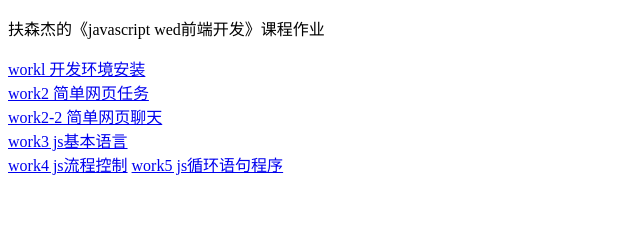
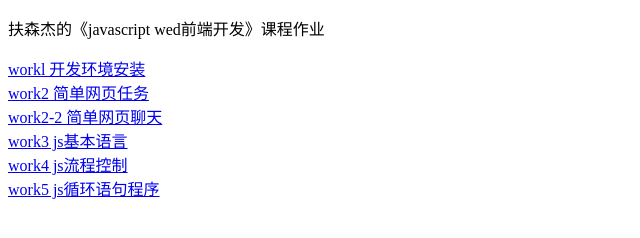
Before and after one commit to Funkse/jswork, a plain HTML site: page index.html in a window 1280 px wide. Shown: the whole page, without its empty margins (0-640 px from the left). Drawn offline with Linux system fonts and the light colour scheme.

Commit message:
index.html

```diff
--- a/index.html
+++ b/index.html
@@ -10,7 +10,7 @@
         <a href="work2/index.html">work2 简单网页任务</a><br>
         <a href="work2/index2.html">work2-2 简单网页聊天</a><br>
         <a href="work3/index.html">work3 js基本语言</a><br>
-        <a href="work4/index.html">work4 js流程控制</a>
-        <a href="work5/index.html">work5 js循环语句程序</a>
+        <a href="work4/index.html">work4 js流程控制</a><br>
+        <a href="work5/index.html">work5 js循环语句程序</a><br>
     </body>
 </html>
```
